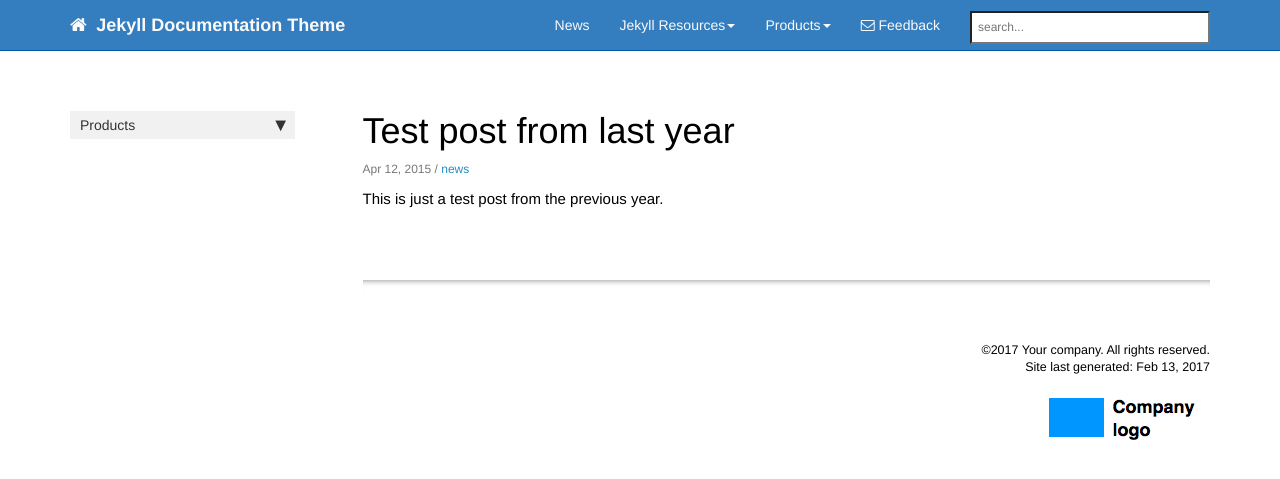
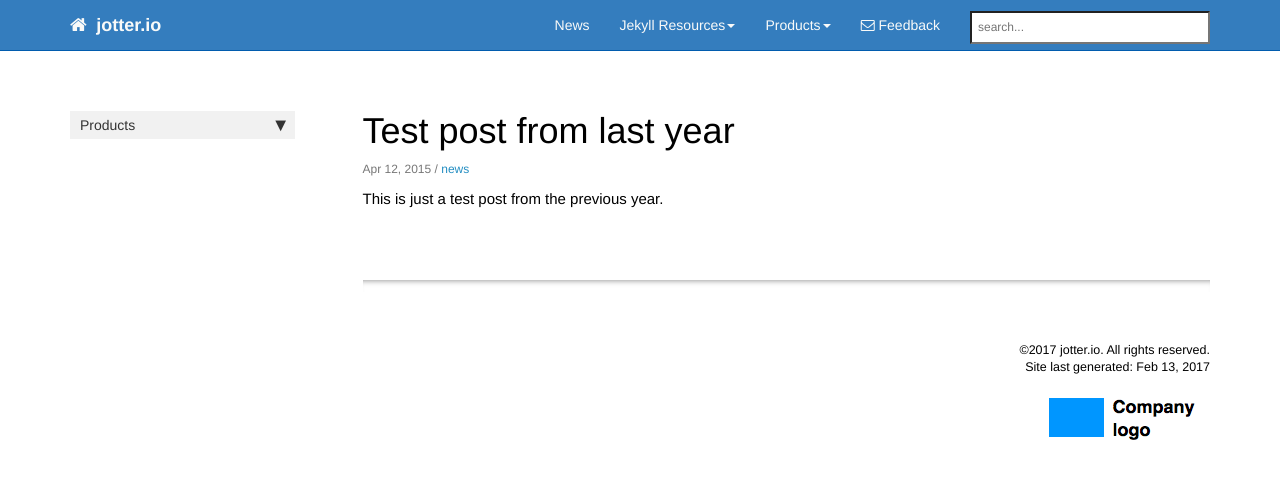
Before and after one commit to jasemagee/jasemagee.github.io, a Jekyll site: the page built from _posts/2015-04-12-test-post-last-year.md, in a window 1280 px wide. Shown: the top 479 px of the page. Built offline with Jekyll 4.4.1, drawn with Linux system fonts in a browser that asks for light colours; nearby versions of some CDN libraries; comment, search, counter and statistics services are not loaded.

Commit message:
config updates

```diff
--- a/_config.yml
+++ b/_config.yml
@@ -1,21 +1,21 @@
-repository: tomjohnson1492/documentation-theme-jekyll
+repository: jasemagee/jasemagee.github.io
 
 output: web
 # this property is useful for conditional filtering of content that is separate from the PDF.
 
-topnav_title: Jekyll Documentation Theme
+topnav_title: jotter.io
 # this appears on the top navigation bar next to the home button
 
-site_title: Jekyll theme for documentation
+site_title: jotter.io
 # this appears in the html browser tab for the site title (seen mostly by search engines, not users)
 
-company_name: Your company
+company_name: jotter.io
 # this appears in the footer
 
-github_editme_path: tomjohnson1492/documentation-theme-jekyll/blob/gh-pages/
+github_editme_path: jasemagee/jasemagee.github.io/tree/master
 # if you're using Github, provide the basepath to the branch you've created for reviews, following the sample here. if not, leave this value blank.
 
-disqus_shortname: idrbwjekyll
+#disqus_shortname: idrbwjekyll
 # if you're using disqus for comments, add the shortname here. if not, leave this value blank.
 
 host: 127.0.0.1
@@ -29,9 +29,9 @@ exclude:
   - .gitignore
 # these are the files and directories that jekyll will exclude from the build
 
-feedback_subject_line: Jekyll documentation theme
+feedback_subject_line: jotter.io
 
-feedback_email: tomjohnson1492@gmail.com
+feedback_email: contact@jasemagee.com
 # used as a contact email for the Feedback link in the top navigation bar
 
 # feedback_disable: true
@@ -99,10 +99,9 @@ sidebars:
 - product2_sidebar
 - other
 
-description: "Intended as a documentation theme based on Jekyll for technical writers documenting software and other technical products, this theme has all the elements you would need to handle multiple products with both multi-level sidebar navigation, tags, and other documentation features."
+description: "jotter.io is a resource list for game development."
 # the description is used in the feed.xml file
 
 # needed for sitemap.xml file only
-# url: http://idratherbewriting.com
 url: jasemagee.github.io
 baseurl: /jasemagee.github.io
```
